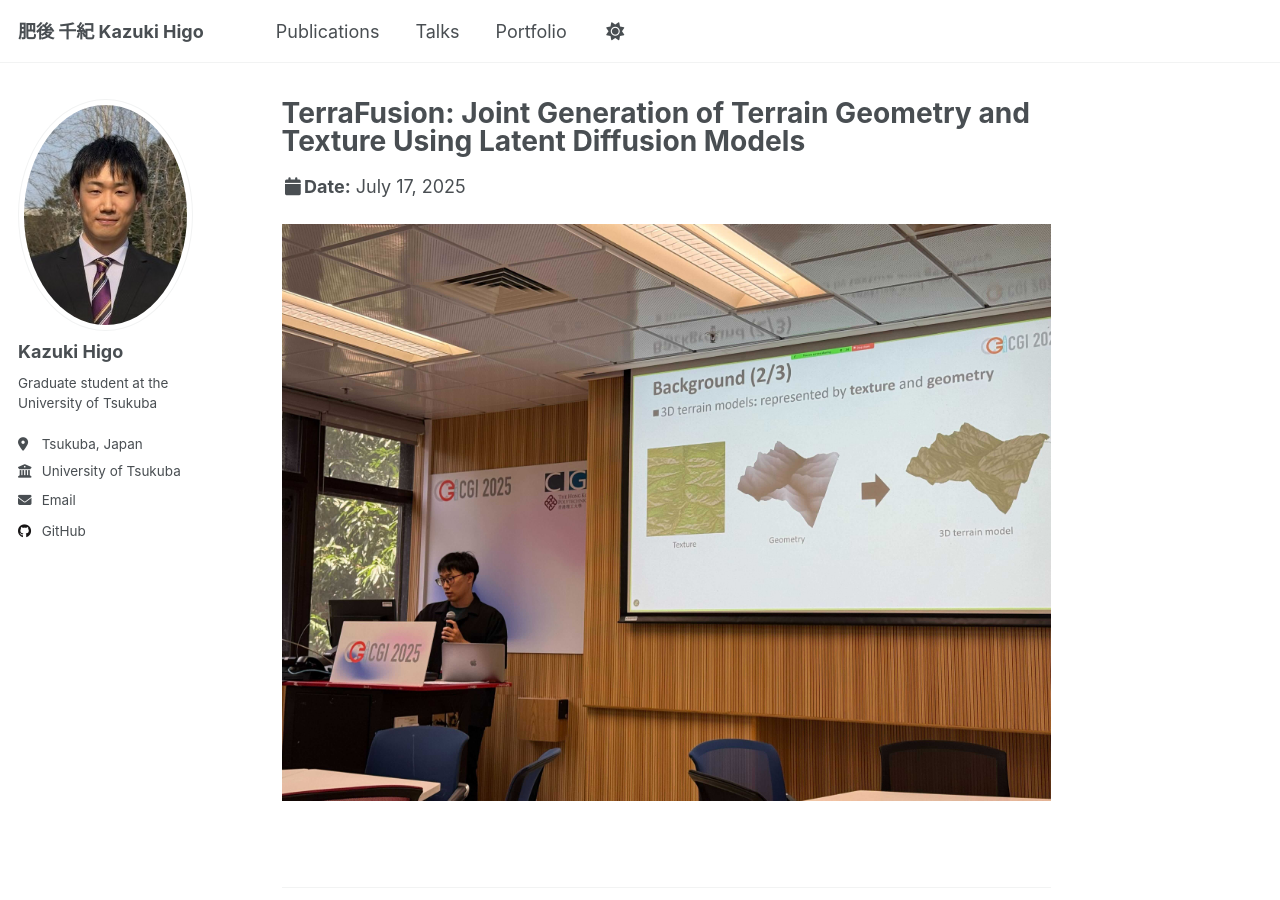
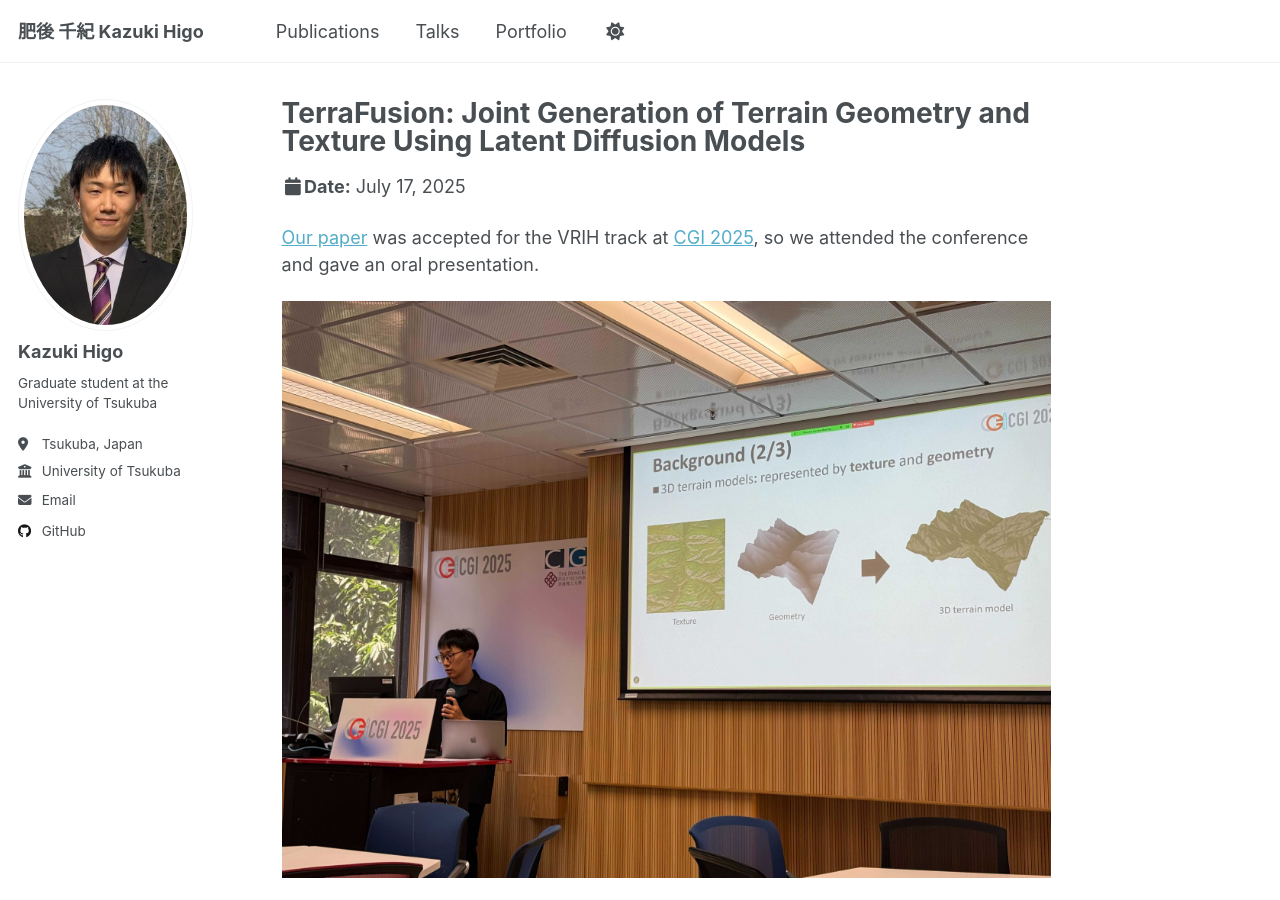
Before and after one commit to millennium-nova/millennium-nova.github.io, a Jekyll site: the page built from _talks/CGI-2025-oral.md, in a window 1280 px wide and 900 px high. Built offline with Jekyll 4.4.1, drawn with Linux system fonts in a browser that asks for light colours.

Commit message:
設定ファイルのURLを開発環境用に変更し、CGI-2025口頭発表の内容を更新

```diff
--- a/_config.yml
+++ b/_config.yml
@@ -13,7 +13,7 @@ title                    : "肥後 千紀 Kazuki Higo"
 title_separator          : "-"
 name                     : &name "Kazuki Higo"
 description              : &description "This is a Test Page."
-url                      : "https://millennium-nova.github.io" # "http://localhost:4000"
+url                      : "" # "http://localhost:4000" # 開発環境では空にして相対パスを使用。本番: "https://millennium-nova.github.io"
 baseurl                  : "" # the subpath of your site, e.g. "/blog"
 repository               : "milennium-nova/millennium-nova.github.io"
 
--- a/_talks/CGI-2025-oral.md
+++ b/_talks/CGI-2025-oral.md
@@ -4,9 +4,11 @@ title: "TerraFusion: Joint Generation of Terrain Geometry and Texture Using Late
 collection: talks
 type: "Conference oral presentation"
 permalink: #/talks/CGI-2025-oral
-venue: "COMPUTER GRAPHICS INTERNATIONAL 2025"
+venue: "Computer Graphics International 2025"
 date: 2025-7-17
 location: "The Hong Kong Polytechnic University, Kowloon, Hong Kong, China"
 ---
 
-![CGI2025](../../images/talks/CGI_2025.jpg)
+[Our paper](/publication/2025-06-04-terrafusion) was accepted for the VRIH track at [CGI 2025](https://www.cgs-network.org/cgi25/), so we attended the conference and gave an oral presentation.
+
+![CGI2025](/images/talks/CGI_2025.jpg)
```
Also changed, not shown: _talks/CGVI-2025-03-oral.md (+3 -1 lines).
